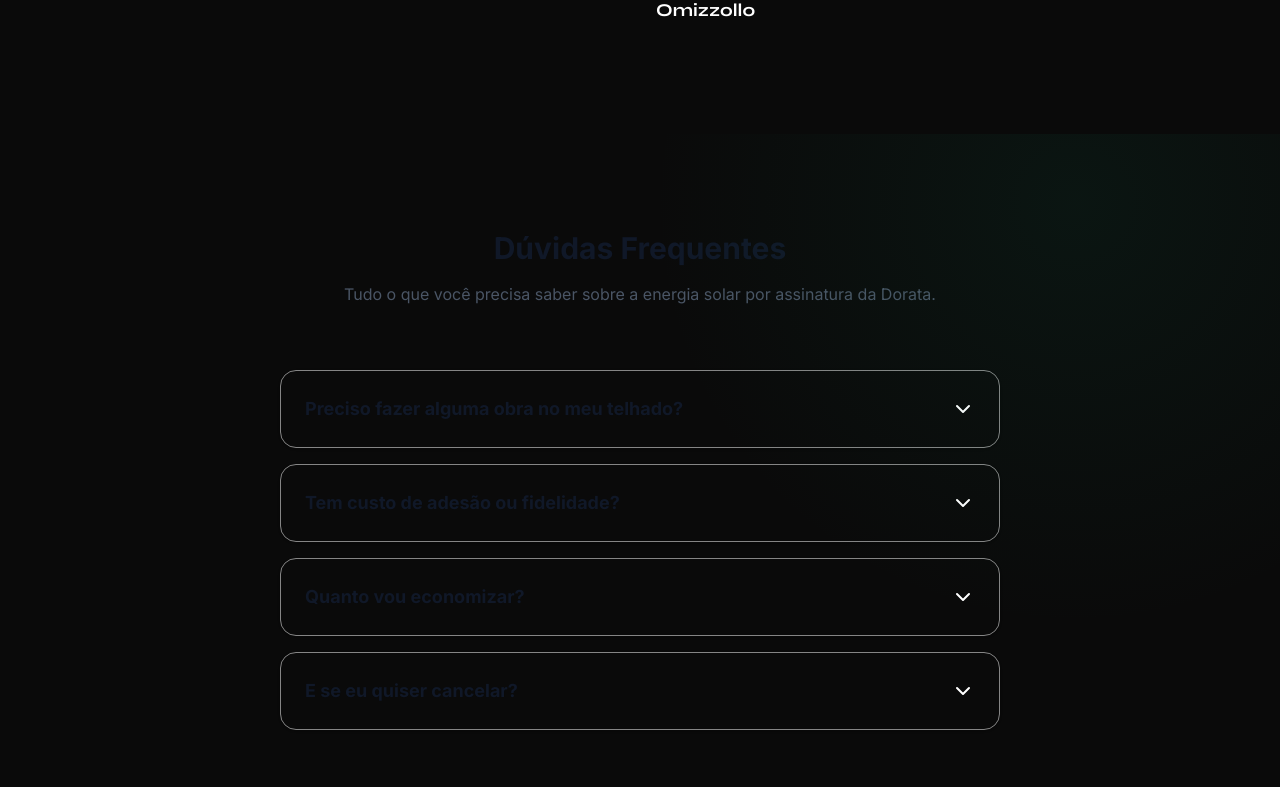
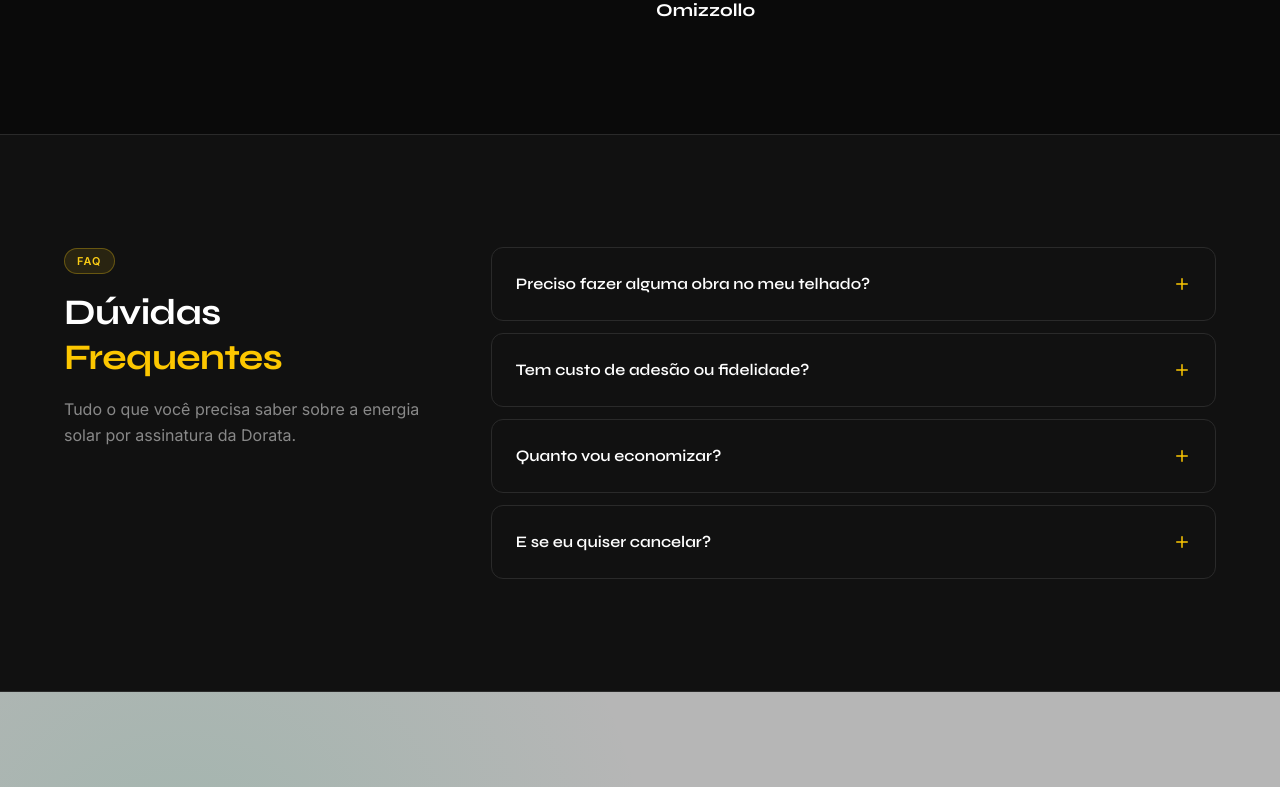
Before and after one commit to Damascenoswift/site-dorata-oficial, a Next.js app: page / in a window 1280 px wide. Shown: the part 5140-5927 px from the top of the page. Built offline with nearby package versions, Linux system fonts and the light colour scheme.

Commit message:
feat: redesign FAQ with 2-col layout and dark accordion

```diff
--- a/components/FAQ.tsx
+++ b/components/FAQ.tsx
@@ -2,7 +2,8 @@
 
 import { useState } from "react";
 import { motion, AnimatePresence } from "framer-motion";
-import { ChevronDown } from "lucide-react";
+import { Plus, Minus } from "lucide-react";
+import { staggerContainer, staggerItem, viewportOnce } from "@/lib/animations";
 
 export default function FAQ() {
   const faqs = [
@@ -27,35 +28,64 @@ export default function FAQ() {
   const [activeIndex, setActiveIndex] = useState<number | null>(null);
 
   return (
-        <section className="py-24 bg-background/80 relative overflow-hidden">
-            <div className="absolute inset-0 bg-[radial-gradient(circle_at_84%_10%,rgba(15,122,88,0.1),transparent_34%)]"></div>
-            <div className="container mx-auto px-6 max-w-3xl">
-                <div className="text-center mb-16">
-                    <h2 className="text-3xl font-bold text-gray-900 mb-4">
-                        Dúvidas Frequentes
-                    </h2>
-                    <p className="text-gray-600">
+    <section className="py-28 bg-[#111111] border-y border-[#2a2a2a]">
+      <div className="mx-auto max-w-[1200px] px-6">
+        <div className="grid lg:grid-cols-[1fr_2fr] gap-16 items-start">
+          {/* Left: Header */}
+          <div>
+            <motion.span
+              initial={{ opacity: 0, y: 20 }}
+              whileInView={{ opacity: 1, y: 0 }}
+              viewport={viewportOnce}
+              className="section-chip mb-4 block w-fit"
+            >
+              FAQ
+            </motion.span>
+            <motion.h2
+              initial={{ opacity: 0, y: 20 }}
+              whileInView={{ opacity: 1, y: 0 }}
+              viewport={viewportOnce}
+              transition={{ delay: 0.1, duration: 0.7, ease: "easeOut" }}
+              className="font-display text-3xl md:text-4xl font-bold text-white leading-tight tracking-[-0.02em]"
+            >
+              Dúvidas{" "}
+              <span className="text-yellow-400">Frequentes</span>
+            </motion.h2>
+            <motion.p
+              initial={{ opacity: 0, y: 20 }}
+              whileInView={{ opacity: 1, y: 0 }}
+              viewport={viewportOnce}
+              transition={{ delay: 0.2, duration: 0.7, ease: "easeOut" }}
+              className="text-white/50 mt-4 leading-relaxed"
+            >
               Tudo o que você precisa saber sobre a energia solar por assinatura da Dorata.
-                    </p>
+            </motion.p>
           </div>
 
-                <div className="space-y-4">
+          {/* Right: Accordion */}
+          <motion.div
+            variants={staggerContainer}
+            initial="hidden"
+            whileInView="visible"
+            viewport={viewportOnce}
+            className="space-y-3"
+          >
             {faqs.map((faq, index) => (
-                        <div
+              <motion.div
                 key={index}
-                            className="glass-strong rounded-2xl shadow-sm border border-white/50 overflow-hidden"
+                variants={staggerItem}
+                className="border border-[#2a2a2a] rounded-xl overflow-hidden hover:border-[#3a3a3a] transition-colors"
               >
                 <button
                   onClick={() => setActiveIndex(activeIndex === index ? null : index)}
                   className="w-full flex items-center justify-between p-6 text-left focus-ring"
                 >
-                                <span className="font-bold text-gray-900 text-lg">
+                  <span className="font-display font-semibold text-white pr-4">
                     {faq.question}
                   </span>
-                                <ChevronDown
-                                    className={`text-primary transition-transform duration-300 ${activeIndex === index ? "rotate-180" : ""
-                                        }`}
-                                />
+                  <span className="text-yellow-400 shrink-0">
+                    {activeIndex === index ? <Minus size={18} /> : <Plus size={18} />}
+                  </span>
                 </button>
 
                 <AnimatePresence>
@@ -66,14 +96,15 @@ export default function FAQ() {
                       exit={{ height: 0, opacity: 0 }}
                       transition={{ duration: 0.3 }}
                     >
-                                        <div className="p-6 pt-0 text-gray-600 leading-relaxed border-t border-primary/10">
+                      <div className="px-6 pb-6 text-white/50 leading-relaxed border-t border-[#2a2a2a] pt-4">
                         {faq.answer}
                       </div>
                     </motion.div>
                   )}
                 </AnimatePresence>
-                        </div>
+              </motion.div>
             ))}
+          </motion.div>
         </div>
       </div>
     </section>
```
Lines whose indentation alone changed are shown as unchanged.
